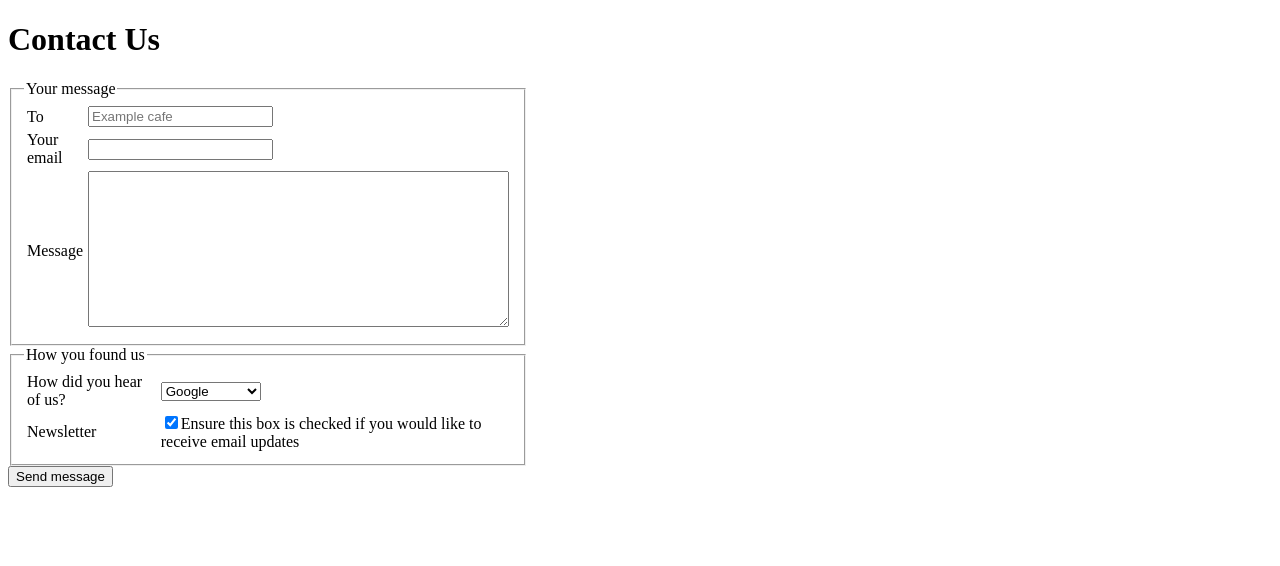
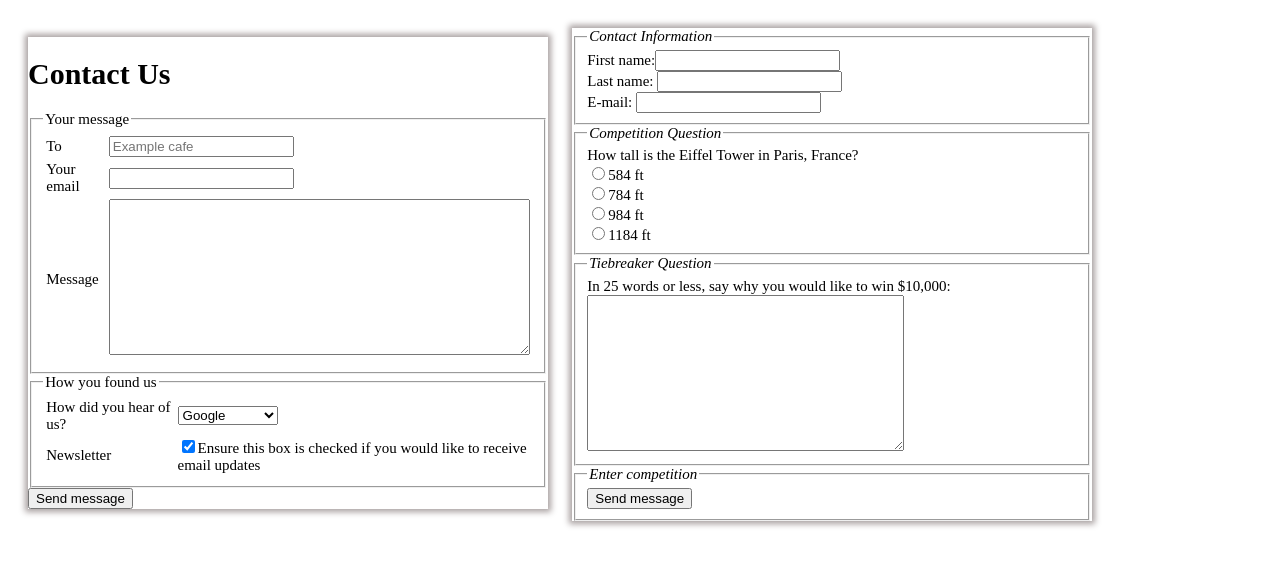
Before and after one commit to QuocBinh042/BaiTapHTVCNWeb, a plain HTML site: page Bai15.html in a window 1280 px wide. Drawn offline with Linux system fonts and the light colour scheme.

Commit message:
Bai15.html

```diff
--- a/Bai15.html
+++ b/Bai15.html
@@ -5,11 +5,23 @@
     <meta http-equiv="X-UA-Compatible" content="IE=edge">
     <meta name="viewport" content="width=device-width, initial-scale=1.0">
     <title>Bai15</title>
+    <style>
+        div{
+            width: 520px;
+            box-shadow: 0px 0px 6px 3px rgba(41, 21, 21, 0.4);
+            display: inline-block;
+            margin: auto;
+            margin-left: 20px;
+            margin-top: 20px;
+            font-size: 15px;
+        }
+
+    </style>
 </head>
-<body style="width: 520px;">
+<body>
+    <div>
         <h1>Contact Us</h1>
         <fieldset>
-
         <legend>Your message</legend>
         <table>
                 <tr>
@@ -26,8 +38,8 @@
                 </tr>
         </table>
         </fieldset>
+
         <fieldset>
-
         <legend>How you found us</legend>
         <table>
                 <tr>
@@ -45,5 +57,44 @@
             </table>
         </fieldset>
         <button style="align: bottom;">Send message</button>
+    </div>
+
+
+
+    <div>
+        <fieldset>
+            <legend> <i>Contact Information</i> </legend>
+            First name:<input type="text"> <br>
+            Last name: <input type="text"> <br>
+            E-mail: <input type="text">
+        </fieldset>
+
+        <fieldset>
+            <legend><i>Competition Question</i></legend>
+            How tall is the Eiffel Tower in Paris, France?<br>
+            <form action="">
+                <input type="radio" name="" id="">584 ft <br>
+                <input type="radio" name="" id="">784 ft <br>
+                <input type="radio" name="" id="">984 ft <br>
+                <input type="radio" name="" id="">1184 ft
+            </form>
+        </fieldset>
+
+        <fieldset>
+            <legend><i>Tiebreaker Question</i></legend>
+            In 25 words or less, say why you would like to win $10,000:
+            <textarea name="" id="" cols="37" rows="10"></textarea>
+        </fieldset>
+        <fieldset>
+        <legend> <i>Enter competition</i>  </legend>
+        <button style="align: bottom;">Send message</button>
+
+
+
+        </fieldset>
+    </div>
+
+
+
 </body>
 </html>
```
Lines whose indentation alone changed are shown as unchanged.
